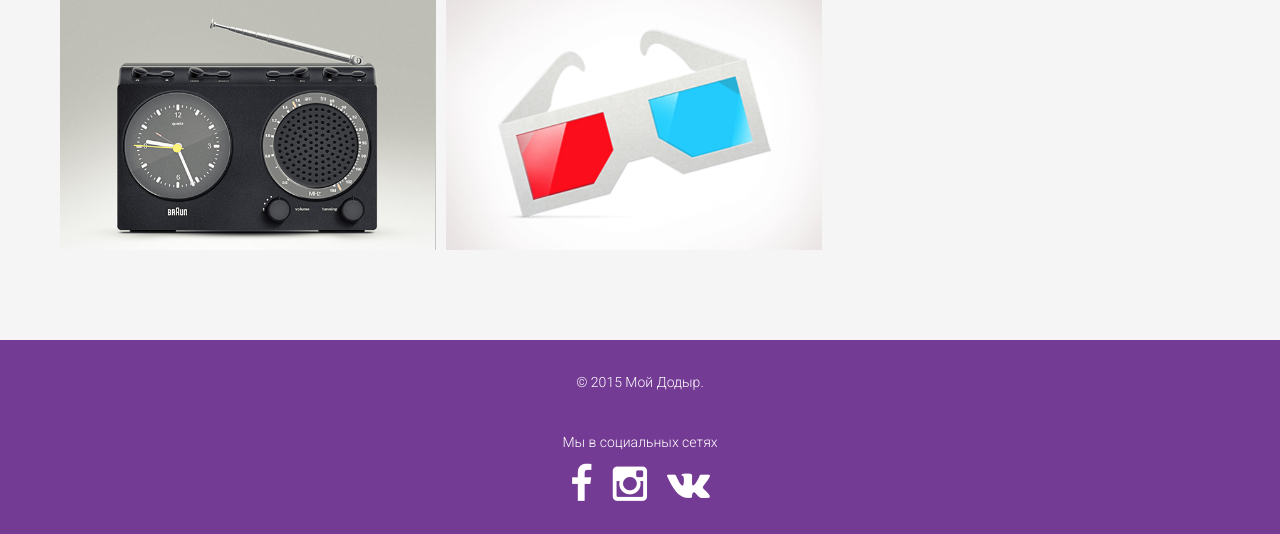
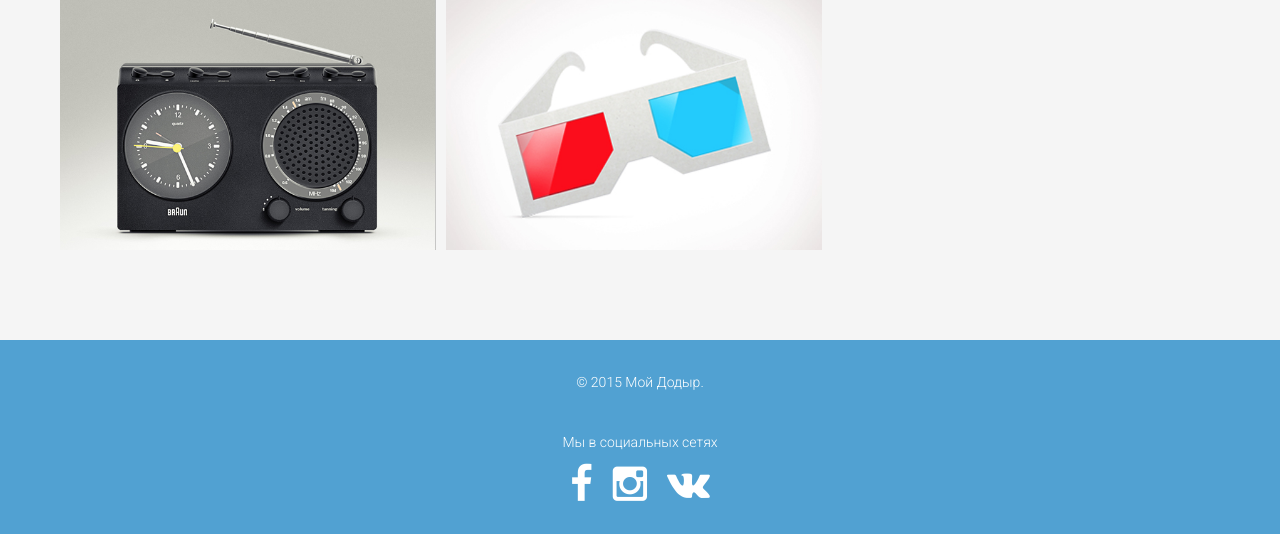
Before and after one commit to ArietNyshanbaev/mydodo, a Django app: template main/templates/main/main.htm in a window 1280 px wide. Shown: the part 4818-5352 px from the top of the page. Run offline with Django 3.2, Linux system fonts and the light colour scheme; the template is opened without the code that fills it, so the values that code supplies are empty; parts of the project's set-up code (start-up, migrations or seed data) failed here and were passed over; some libraries are stand-ins or nearby versions.

Commit message:
footer color change

```diff
--- a/static/css/main.css
+++ b/static/css/main.css
@@ -662,7 +662,7 @@ ul.nostyle i {
   padding-top: 30px;
   padding-bottom: 30px;
   color: #fff;
-  background: #743B94;
+  background: #51A1D2;
 }
 #footer a {
   color: #fff;
```
